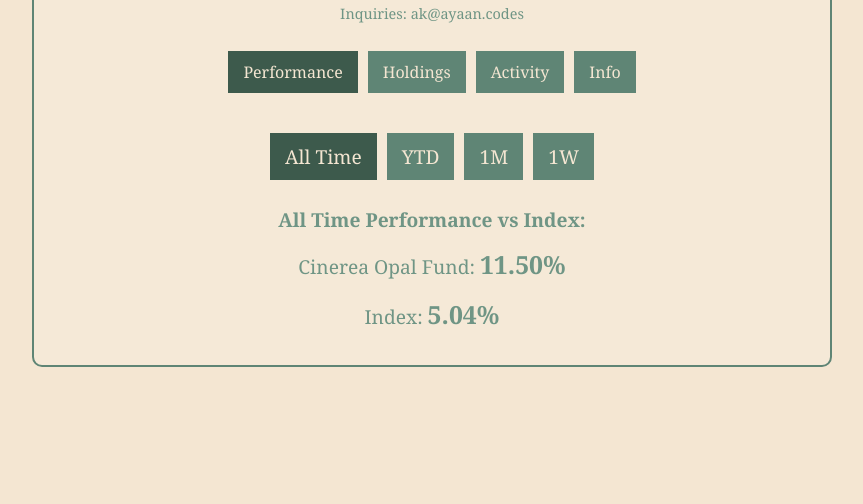
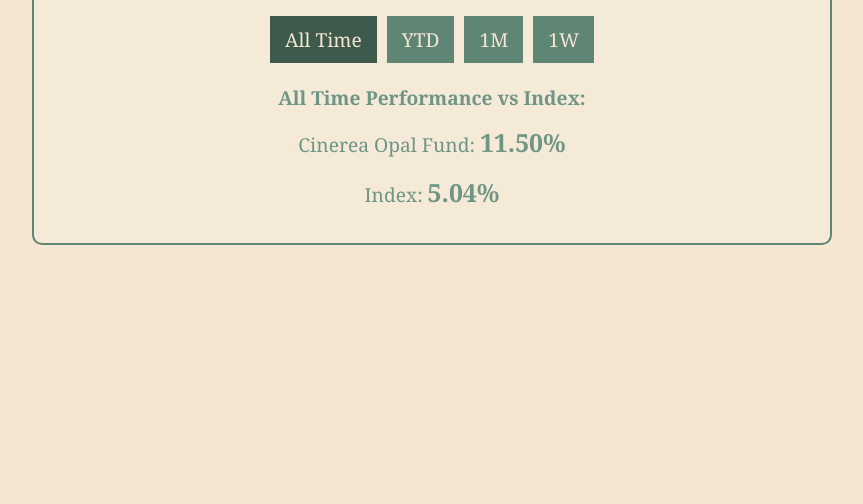
Before and after one commit to ayaancc/opal, a plain HTML site: page index.html in a window 1280 px wide. Shown: the part 336-840 px from the top of the page, without its empty margins (208-1071 px from the left). After the commit the page ends 800 px from the top, so only its background shows below. Drawn offline with Linux system fonts and the light colour scheme.

Commit message:
Update index.html

```diff
--- a/index.html
+++ b/index.html
@@ -9,17 +9,16 @@
             font-family: 'Georgia', serif;
             line-height: 1.6;
             margin: 0;
-            padding: 20px;
+            padding: 10px;
             background-color: #F4E6D2;
             color: #6F9585;
             display: flex;
             flex-direction: column;
             align-items: center;
-            justify-content: center;
+            justify-content: flex-start;
             min-height: 100vh;
             text-align: center;
-            padding-left: 20px;
-            padding-right: 20px;
+            box-sizing: border-box;
         }
         .container {
             max-width: 800px;
@@ -29,6 +28,7 @@
             border-radius: 10px;
             background-color: rgba(255, 255, 255, 0.1);
             box-sizing: border-box;
+            margin-top: 20px;
         }
         h1 {
             font-size: 3em;
@@ -45,7 +45,7 @@
             color: #6F9585;
         }
         .performance, .holdings, .info {
-            margin-top: 30px;
+            margin-top: 20px;
             font-size: 1.2em;
         }
         .performance p, .holdings p, .info p {
@@ -69,7 +69,7 @@
         .selector {
             display: flex;
             justify-content: center;
-            margin-bottom: 20px;
+            margin-bottom: 15px;
             flex-wrap: wrap;
         }
         .selector button {
```
